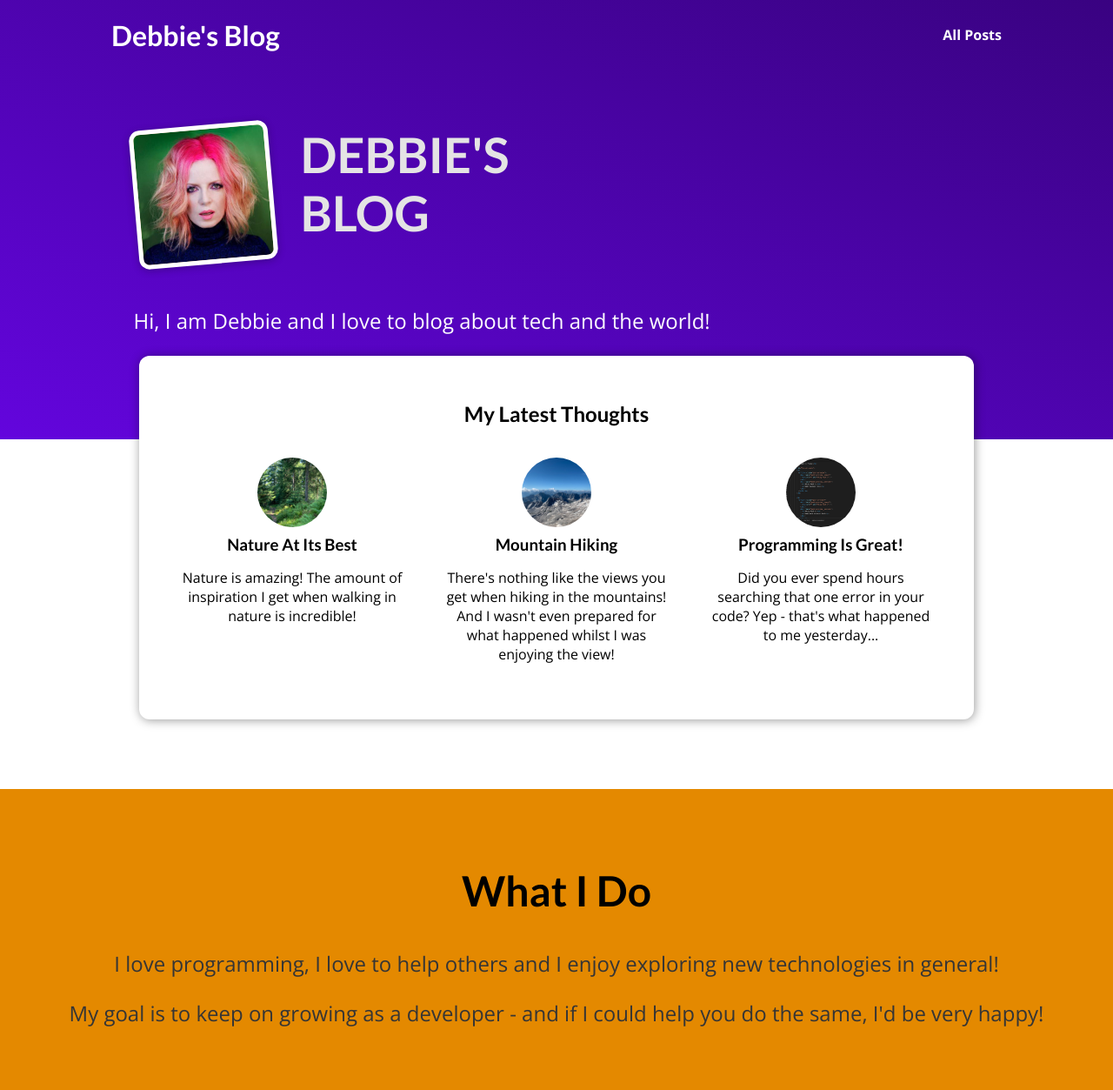
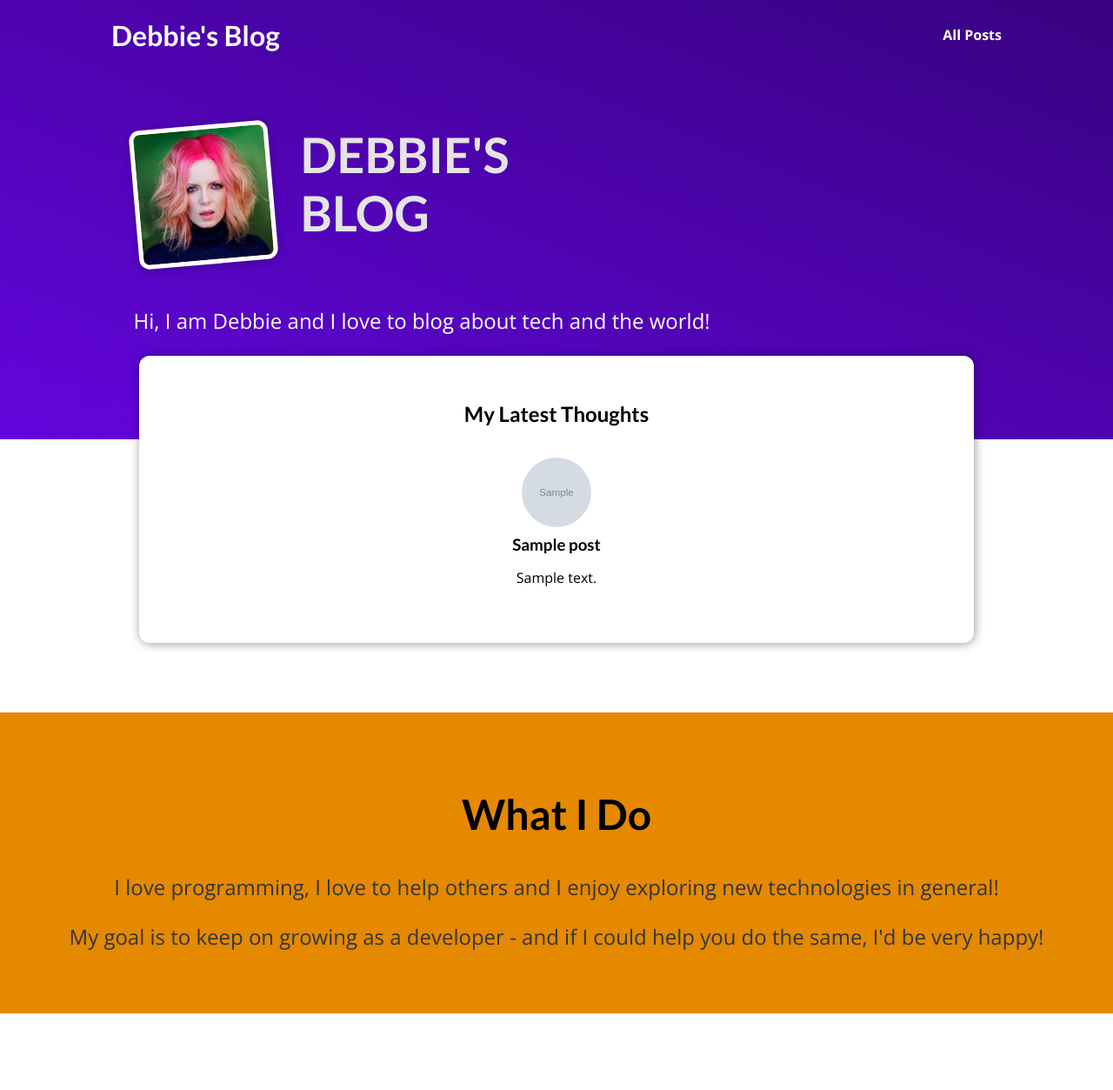
Before and after one commit to artytim/django-my-site, a Django app: page / in a window 1280 px wide. Shown: the whole page at 87% size. After the commit the page ends 1165 px from the top, so only its background shows below. Run offline with Django 3.2, Linux system fonts and the light colour scheme; tables that the repository leaves empty hold one stand-in row (values such as "Sample post"); grey boxes marked "Sample" are stand-in pictures.

Commit message:
Fetch Posts for Starting Page, All Post & Single Post Pages and Use Author & Tags Data

```diff
--- a/blog/templates/blog/includes/post.html
+++ b/blog/templates/blog/includes/post.html
@@ -3,8 +3,7 @@
 <li>
   <article class="post">
     <a href="{% url "post-detail-page" post.slug %}">
-      <img src="{% static "blog/images/"|add:post.image %}" alt="{{ post.title }}"
-      />
+      <img src="{% static "blog/images/"|add:post.image_name %}" alt="{{ post.title }}" />
       <div class="post__content">
         <h3>{{ post.title }}</h3>
         <p>
--- a/blog/views.py
+++ b/blog/views.py
@@ -1,96 +1,30 @@
-from datetime import date
 
-from django.shortcuts import render
+from django.shortcuts import render, get_object_or_404
 
-all_posts = [
-    {
-        "slug": "hike-in-the-mountains",
-        "image": "mountains.jpg",
-        "author": "Debbie",
-        "date": date(2021, 7, 21),
-        "title": "Mountain Hiking",
-        "excerpt": "There's nothing like the views you get when hiking in the mountains! And I wasn't even prepared for what happened whilst I was enjoying the view!",
-        "content": """
-          Lorem ipsum dolor sit amet consectetur adipisicing elit. Officiis nobis
-          aperiam est praesentium, quos iste consequuntur omnis exercitationem quam
-          velit labore vero culpa ad mollitia? Quis architecto ipsam nemo. Odio.
+from .models import Post
 
-          Lorem ipsum dolor sit amet consectetur adipisicing elit. Officiis nobis
-          aperiam est praesentium, quos iste consequuntur omnis exercitationem quam
-          velit labore vero culpa ad mollitia? Quis architecto ipsam nemo. Odio.
-
-          Lorem ipsum dolor sit amet consectetur adipisicing elit. Officiis nobis
-          aperiam est praesentium, quos iste consequuntur omnis exercitationem quam
-          velit labore vero culpa ad mollitia? Quis architecto ipsam nemo. Odio.
-        """
-    },
-    {
-        "slug": "programming-is-fun",
-        "image": "coding.jpg",
-        "author": "Debbie",
-        "date": date(2022, 3, 10),
-        "title": "Programming Is Great!",
-        "excerpt": "Did you ever spend hours searching that one error in your code? Yep - that's what happened to me yesterday...",
-        "content": """
-          Lorem ipsum dolor sit amet consectetur adipisicing elit. Officiis nobis
-          aperiam est praesentium, quos iste consequuntur omnis exercitationem quam
-          velit labore vero culpa ad mollitia? Quis architecto ipsam nemo. Odio.
-
-          Lorem ipsum dolor sit amet consectetur adipisicing elit. Officiis nobis
-          aperiam est praesentium, quos iste consequuntur omnis exercitationem quam
-          velit labore vero culpa ad mollitia? Quis architecto ipsam nemo. Odio.
-
-          Lorem ipsum dolor sit amet consectetur adipisicing elit. Officiis nobis
-          aperiam est praesentium, quos iste consequuntur omnis exercitationem quam
-          velit labore vero culpa ad mollitia? Quis architecto ipsam nemo. Odio.
-        """
-    },
-    {
-        "slug": "into-the-woods",
-        "image": "woods.jpg",
-        "author": "Debbie",
-        "date": date(2020, 8, 5),
-        "title": "Nature At Its Best",
-        "excerpt": "Nature is amazing! The amount of inspiration I get when walking in nature is incredible!",
-        "content": """
-          Lorem ipsum dolor sit amet consectetur adipisicing elit. Officiis nobis
-          aperiam est praesentium, quos iste consequuntur omnis exercitationem quam
-          velit labore vero culpa ad mollitia? Quis architecto ipsam nemo. Odio.
-
-          Lorem ipsum dolor sit amet consectetur adipisicing elit. Officiis nobis
-          aperiam est praesentium, quos iste consequuntur omnis exercitationem quam
-          velit labore vero culpa ad mollitia? Quis architecto ipsam nemo. Odio.
-
-          Lorem ipsum dolor sit amet consectetur adipisicing elit. Officiis nobis
-          aperiam est praesentium, quos iste consequuntur omnis exercitationem quam
-          velit labore vero culpa ad mollitia? Quis architecto ipsam nemo. Odio.
-        """
-    }
-]
-
-
-def get_date(post):
-    return post['date']
 
 # Create your views here.
 
 
 def starting_page(request):
-    sorted_posts = sorted(all_posts, key=get_date)
-    latest_posts = sorted_posts[-3:]
+    latest_posts = Post.objects.all().order_by("-date")[:3]
     return render(request, "blog/index.html", {
         "posts": latest_posts
     })
 
 
 def posts(request):
+    all_posts = Post.objects.all().order_by("-date")
     return render(request, "blog/all-posts.html", {
         "all_posts": all_posts
     })
 
 
 def post_detail(request, slug):
-    identified_post = next(post for post in all_posts if post['slug'] == slug)
+    # identified_post = Post.objects.get(slug=slug)
+    identified_post = get_object_or_404(Post, slug=slug)
     return render(request, "blog/post-detail.html", {
-        "post": identified_post
+        "post": identified_post,
+        "post_tags": identified_post.tags.all()
     })
```
Also changed, not shown: blog/static/blog/post-detail.css (+13 -0 lines), blog/templates/blog/post-detail.html (+7 -2 lines).
